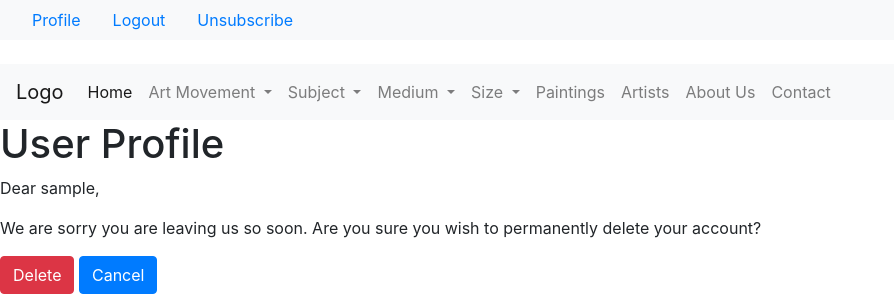
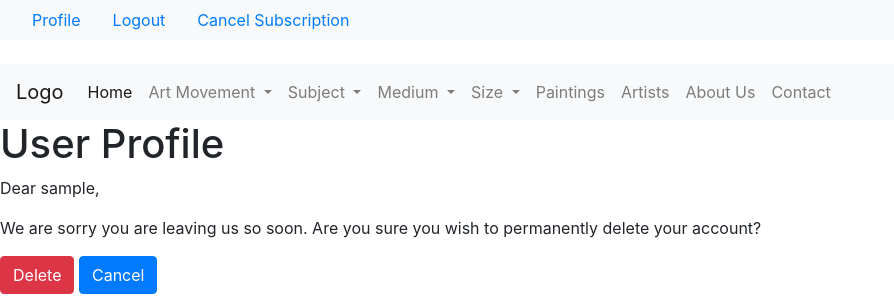
Before and after one commit to ai-ionascu/artGallery, a Django app: page /profiles/delete/ in a window 1280 px wide. Shown: the top 300 px of the page, without its empty margins (0-894 px from the left). Run offline with Django 3.2, Linux system fonts and the light colour scheme; a user stored in the database is signed in; tables that the repository leaves empty hold one stand-in row (values such as "Sample post"); some libraries are stand-ins or nearby versions.

Commit message:
delete account view updated with stripe subscription cancellation for artists accounts when deleted

```diff
--- a/profiles/templates/delete_profile.html
+++ b/profiles/templates/delete_profile.html
@@ -13,9 +13,7 @@
 
 <form method='POST'>
     {% csrf_token %}
-    <div class='d-none'>{{ form.username }}</div>
-    {{ form.first_name.as_hidden }}
-    {{ form.last_name.as_hidden }}
+    <div class='d-none'>{{ form }}</div>
     <button class='btn btn-danger' type='submit' value='Delete'>Delete</button>
     <a href="{% url 'index' %}" class='btn btn-primary'>Cancel</a>
 </form>
--- a/profiles/views.py
+++ b/profiles/views.py
@@ -189,17 +189,21 @@ def unsubscribe_view(request):
 
 @login_required
 def delete_user_view(request):
-
     if request.method == 'POST':
         form = EditUserForm(request.POST, instance=request.user)
-
         if form.is_valid():
             form.save()
             del_user = User.objects.get(username=form.cleaned_data['username'])
+            if del_user.profile.profile_type == 'ARTIST':
+                stripe.Subscription.retrieve(request.user.profile.subscr_id)
+                stripe.Subscription.delete(request.user.profile.subscr_id)
+                messages.success(request, 'You subscription has been cancelled.')
             if del_user is not None:
                 del_user.delete()
                 messages.success(request, "We have successfully deleted your account.")
                 return redirect(reverse('index'))
+
+
         else:
             messages.error(request, "We could not delete your account.")
     else:
--- a/templates/base.html
+++ b/templates/base.html
@@ -14,10 +14,12 @@
                 {% if user.is_authenticated %}
                     <li class="nav-item px-3"><a href="{% url 'edit_profile' %}">Profile</a></li>
                     <li class="nav-item px-3"><a href="{% url 'logout' %}">Logout</a></li>
-                    <li class="nav-item px-3"><a href="{% url 'unsubscribe' %}">Unsubscribe</a></li>
                 {% else %}
                     <li class="nav-item px-3"><a href="{% url 'login' %}">Login</a></li>
                     <li class="nav-item px-3"><a href="{% url 'register' %}">Register</a></li>
+                {% endif %}
+                {% if user.profile.profile_type == 'ARTIST' %}
+                    <li class="nav-item px-3"><a href="{% url 'unsubscribe' %}">Cancel Subscription</a></li>
                 {% endif %}
             </ul>
         </nav>
```
